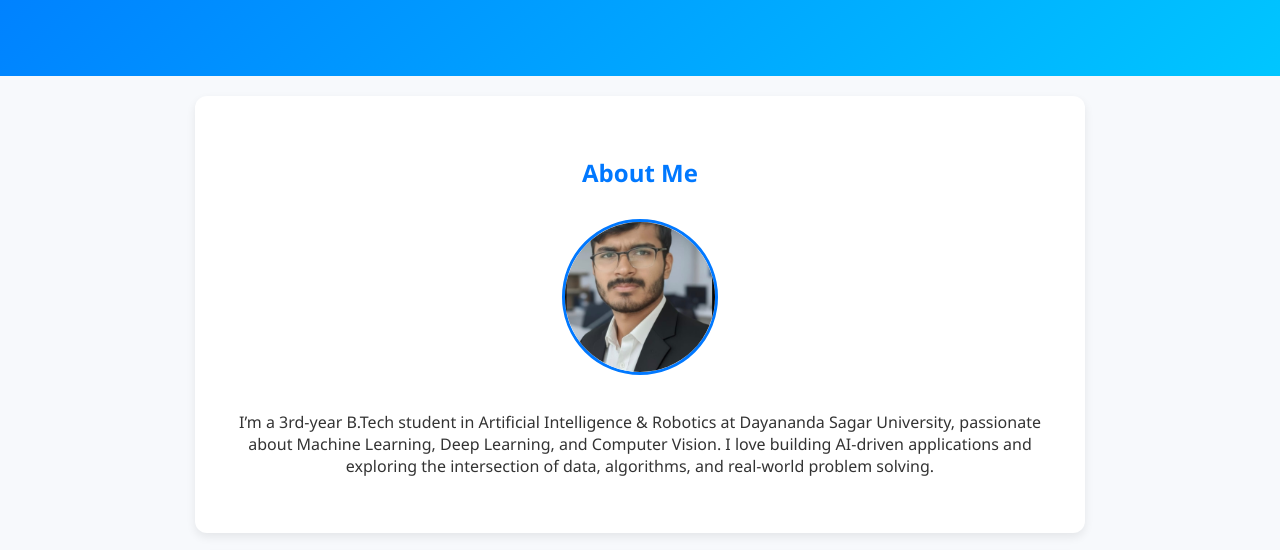
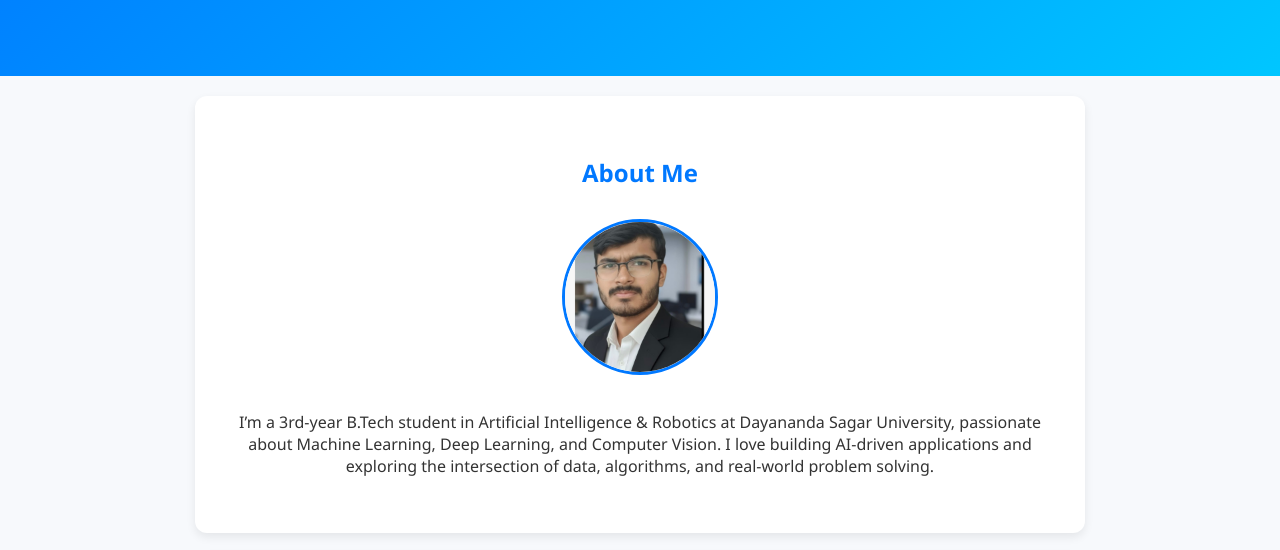
Before and after one commit to PriyanshuChaubey/PriyanshuChaubey.github.io, a plain HTML site: page index.html in a window 1280 px wide. Shown: the part 200-750 px from the top of the page. Drawn offline with Linux system fonts and the light colour scheme.

Commit message:
index.html

```diff
--- a/index.html
+++ b/index.html
@@ -15,7 +15,7 @@
 
   <section id="about">
     <h2>About Me</h2>
-    <img src="priyanshuphoto.jpg" alt="Priyanshu Chaubey" class="profile-pic">
+    <img src="priyanshuchaubey.jpg" alt="Priyanshu Chaubey" class="profile-pic">
     <p>I’m a 3rd-year B.Tech student in Artificial Intelligence & Robotics at Dayananda Sagar University, passionate about Machine Learning, Deep Learning, and Computer Vision. I love building AI-driven applications and exploring the intersection of data, algorithms, and real-world problem solving.</p>
   </section>
 
```
